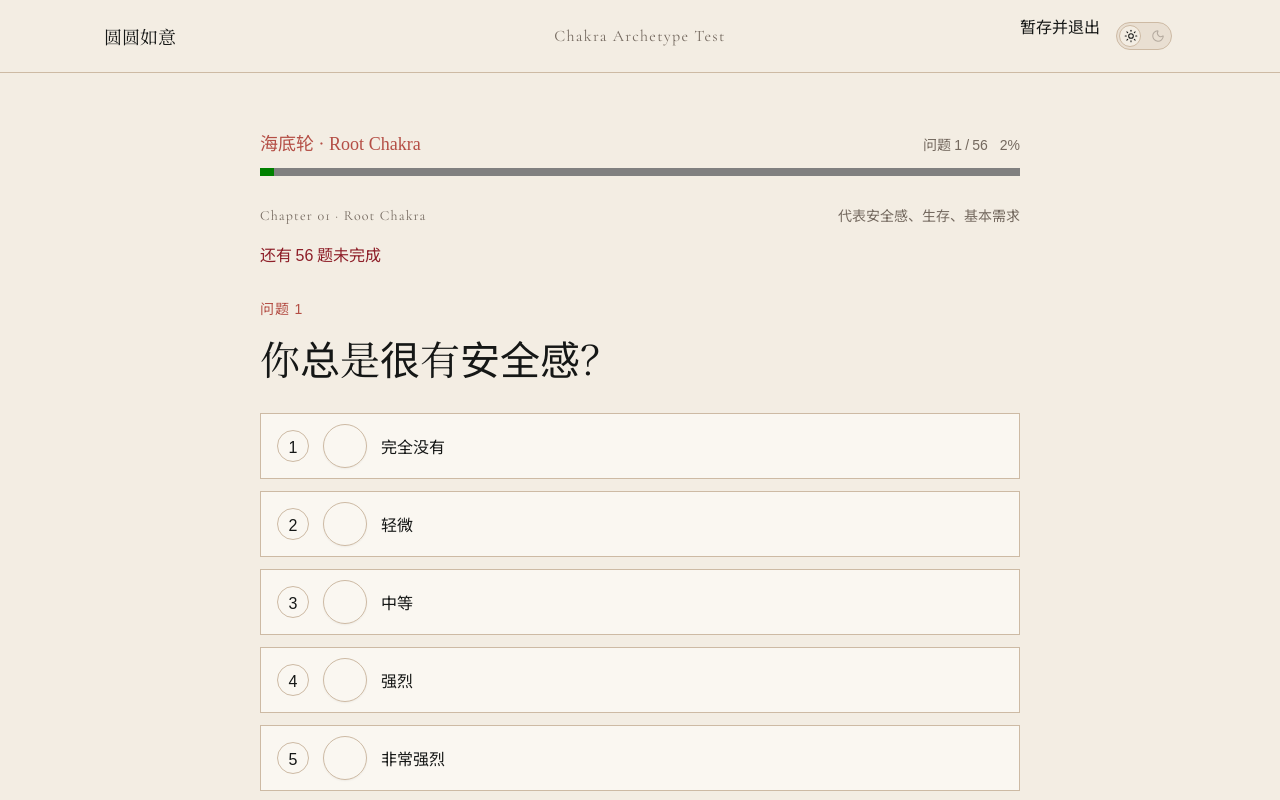
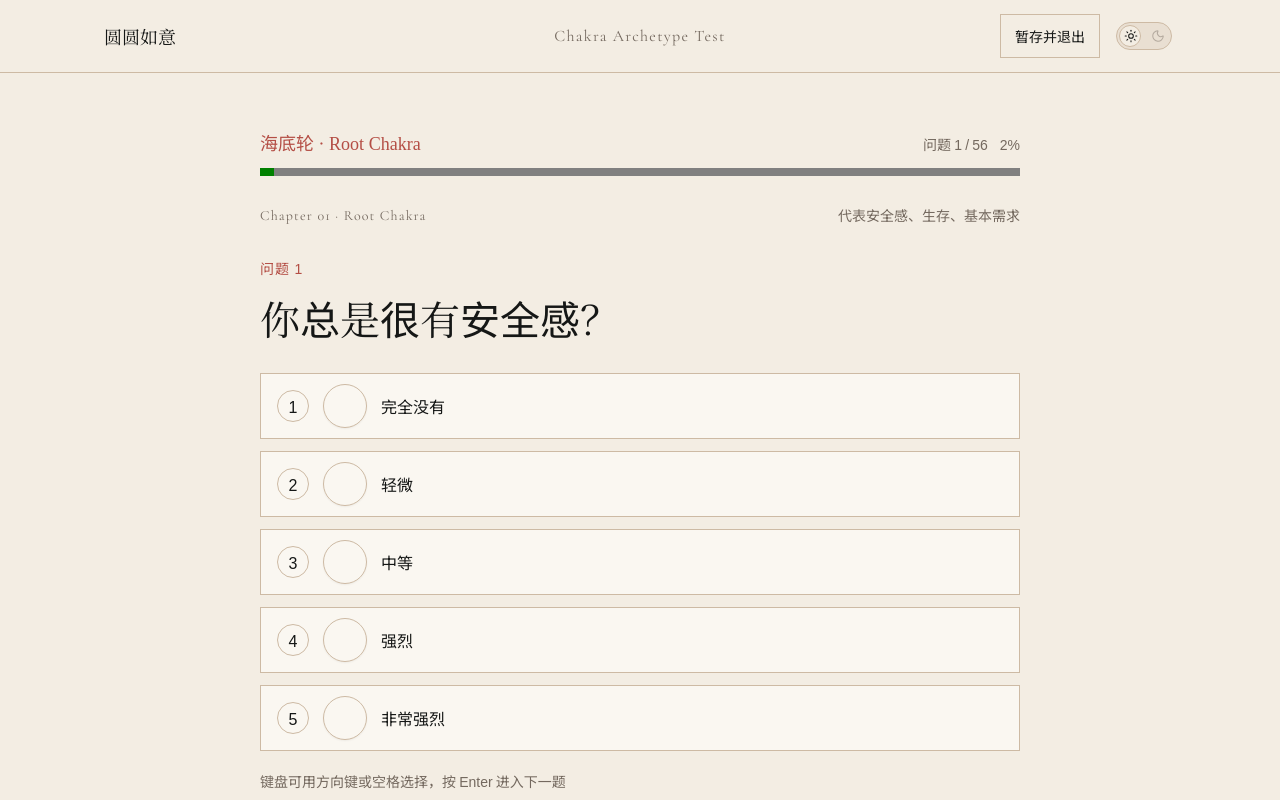
Before and after one commit to imyexi/chakras-yuanstudio, a Next.js app: page /chakras/ in a window 1280 px wide. Both pictures are taken after a click on the button "开始测试". Shown: the top 800 px of the page. Built offline with nearby package versions, Linux system fonts and the light colour scheme.

Commit message:
fix: polish chakra question controls

```diff
--- a/src/app/globals.css
+++ b/src/app/globals.css
@@ -315,6 +315,24 @@
   justify-content: flex-end;
 }
 
+.test-shell__exit {
+  align-items: center;
+  background: transparent;
+  border: 1px solid var(--border);
+  color: var(--foreground);
+  cursor: pointer;
+  font: inherit;
+  font-size: 0.875rem;
+  justify-content: center;
+  padding: 0.5rem 0.875rem;
+  transition: background-color var(--motion-duration), border-color var(--motion-duration);
+}
+
+.test-shell__exit:hover {
+  background: var(--muted);
+  border-color: var(--muted-foreground);
+}
+
 .test-shell__main {
   padding: 2rem 1.5rem 3rem;
 }
@@ -627,11 +645,6 @@
 .question-page__chapter span:first-child {
   font-family: var(--font-latin);
   letter-spacing: 0.08em;
-}
-
-.question-page__missing {
-  color: var(--destructive);
-  margin: 1rem 0 0;
 }
 
 .question-page__question {
--- a/src/app/page.tsx
+++ b/src/app/page.tsx
@@ -58,7 +58,7 @@ export default function Home() {
     return (
       <TestShell
         actions={(
-          <button className="hidden md:inline-flex" type="button" onClick={session.saveAndExit}>
+          <button className="test-shell__exit hidden md:inline-flex" type="button" onClick={session.saveAndExit}>
             {session.storageWarning ? '退出测试' : '暂存并退出'}
           </button>
         )}
--- a/src/components/question-page.tsx
+++ b/src/components/question-page.tsx
@@ -43,7 +43,6 @@ export function QuestionPage({
     (item) => question.id >= item.startQuestion && question.id <= item.endQuestion
   )!
   const selectedAnswer = answers[question.id]
-  const answeredCount = Object.keys(answers).length
   const percentage = Math.round(((currentQuestion + 1) / TOTAL_QUESTIONS) * 100)
   const answerGroupRef = React.useRef<HTMLDivElement>(null)
   const timerRef = React.useRef<ReturnType<typeof setTimeout> | null>(null)
@@ -113,16 +112,6 @@ export function QuestionPage({
     onSubmit()
   }
 
-  const allPreviousQuestionsAreAnswered = Array.from(
-    { length: currentQuestion },
-    (_, index) => answers[index + 1] !== undefined
-  ).every(Boolean)
-  const nextQuestion = questions[currentQuestion + 1]
-  const nextQuestionIsMissing = nextQuestion !== undefined
-    && answers[nextQuestion.id] === undefined
-  const showMissingStatus = answeredCount < TOTAL_QUESTIONS
-    && allPreviousQuestionsAreAnswered
-    && (selectedAnswer === undefined || nextQuestionIsMissing)
   const titleId = `question-${question.id}-title`
   const style = {
     '--chakra-current': CHAKRA_THEME_COLORS[chakra.id as keyof typeof CHAKRA_THEME_COLORS],
@@ -155,10 +144,6 @@ export function QuestionPage({
         <span>Chapter {String(chakra.id).padStart(2, '0')} · {chakra.englishName}</span>
         <span>{chakra.description}</span>
       </div>
-
-      <p className="question-page__missing" hidden={!showMissingStatus} role="status">
-        {showMissingStatus ? `还有 ${TOTAL_QUESTIONS - answeredCount} 题未完成` : null}
-      </p>
 
       <section className="question-page__question">
         <p className="question-page__number">问题 {currentQuestion + 1}</p>
```
Also changed, not shown: 3 other files (tests, documents, lock files or other folders).
